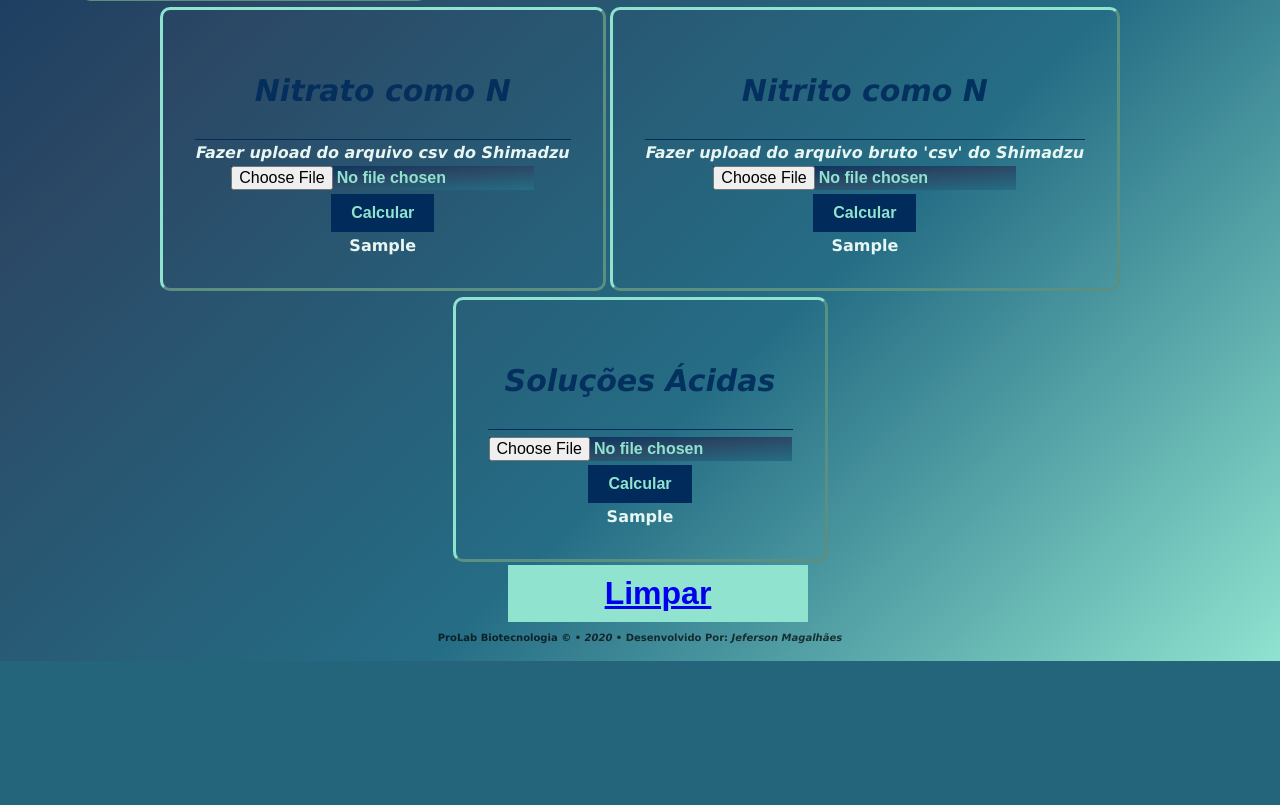
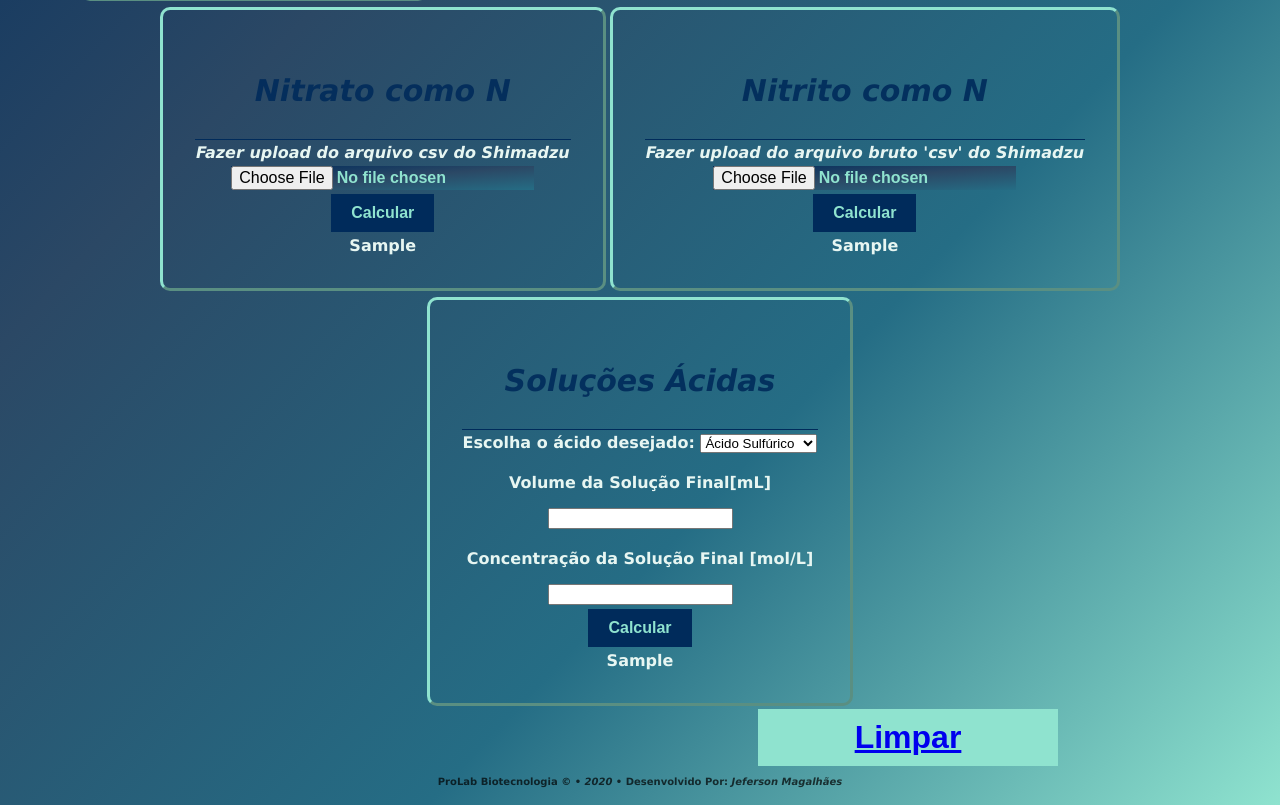
Before and after one commit to jefersonmglh/prolab_ferramentas_web, a Flask app: template templates/index.html in a window 1280 px wide. Shown: the part 568-1373 px from the top of the page. Before the commit the page ends 1229 px from the top, so only its background shows below. Run offline with Flask 2, Linux system fonts and the light colour scheme; the template is opened without the code that fills it: most values are stand-ins (such as "Sample title", 1, 10 or a date in 2020).

Commit message:
add sol_acidas; correcao de bugs;

```diff
--- a/app.py
+++ b/app.py
@@ -3,6 +3,7 @@ from mods.nitrato_como_n import Nitrato_N
 from mods.nitrito_como_n import Nitrito_N
 from mods.teor_de_umidade import Umidade
 from mods.teor_de_cinzas import Cinzas
+from mods.solucoes_acidas import *
 import datetime
 
 from flask import Flask, redirect, url_for, render_template, request
@@ -82,6 +83,30 @@ def init():
 
 			return render_template('index.html', year=year, cin_resultado=cin_resultado)
 
+
+		elif 'sol_acido' in request.form and 'sol_volume' in request.form and 'sol_concentracao' in request.form:
+
+			try:
+				sol_acido = request.form["sol_acido"]
+				sol_volume = float(request.form["sol_volume"])
+				sol_concentracao = float(request.form["sol_concentracao"])
+
+				if sol_acido == "sulfurico":
+					sol_acido_data = Sulfurico().data()
+				elif sol_acido == "cloridrico":
+					sol_acido_data = Cloridrico().data()
+				else:
+					sol_acido_data = Nitrico().data()
+
+				sol_acido_nome = sol_acido_data.get('nome')
+				sol_resultado = Solucoes_Acidas(acid_data=sol_acido_data, volume_final_sol=sol_volume, concentracao_sol=sol_concentracao).calc()
+
+			except:
+				sol_resultado = '---ERRO: VALORES---'
+				sol_acido_nome = ''
+
+			return render_template('index.html', year=year, sol_resultado=sol_resultado, acido_nome=sol_acido_nome)
+
 	else:
 		return render_template("index.html", year=year)
 
--- a/static/style.css
+++ b/static/style.css
@@ -21,12 +21,11 @@ button {
   border: none;
   padding: 10px 10px;
   text-align: center;
-  display: inline-block;
   font-size: 32px;
   font-weight: bold;
   position: relative;
   width: 300px;
-  left: 500px;
+  left: 750px;
 
 }
 
--- a/templates/index.html
+++ b/templates/index.html
@@ -20,7 +20,7 @@
 		</table>
 	</div>
 
-	<table align='center' class="out-table">
+	<div class="out"><table align='center' class="out-table">
 		<tr>
 			<td>
 				<table align="center" class="in-table">
@@ -89,8 +89,8 @@
 				</table>
 			</td>
 		</tr>
-	</table>
-	<table align="center" class="out-table">
+	</table></div>
+	<div class="out"><table align="center" class="out-table">
 		<tr>
 			<td>
 				<table align="center" class="in-table">
@@ -133,8 +133,8 @@
 				</table>
 			</td>
 		</tr>
-	</table>
-	<table align="center" class="out-table">
+	</table></div>
+	<div class="out"><table align="center" class="out-table">
 		<tr>
 			<td>
 				<table align="center" class="in-table">
@@ -142,19 +142,21 @@
 						<th><h3>Soluções Ácidas</h3></th>
 						<form action="#" method="post" enctype="multipart/form-data">
 							<tr>
-								<td>
-
-								</td>
-
+								<td><label for="sol_acido">Escolha o ácido desejado:</label>
+									<select name="sol_acido" id="sol_acido">
+									  <option value="sulfurico">Ácido Sulfúrico</option>
+									  <option value="cloridrico">Ácido Clorídrico</option>
+									  <option value="nitrico">Ácido Nítrico</option>
+									</select></td>
 							</tr>
-							<tr><td><input type="file" name="nitra_csv_file"></td></tr>
+							<tr><td><p>Volume da Solução Final[mL]</p><input type="number" step="0.01" lang="en-US" name="sol_volume"></td></tr>
+							<tr><td><p>Concentração da Solução Final [mol/L]</p><input type="number" step="0.1" lang="en-US" name="sol_concentracao"></td></tr>
 							<tr><td><input type="submit" value="Calcular" name="Calcular2"></td></tr>
-
 							<tr><td>
-							{%if nitra_resultado is number%}
-								<p class=resultado>{{nitra_resultado | safe }}</p></td></tr>
+							{%if sol_resultado is number%}
+								<p class=resultado>{{sol_resultado}} mL de {{acido_nome}} para esta solução.</p></td></tr>
 							{% else %}
-								{{nitra_resultado}}
+								{{sol_resultado}}
 							{%endif%}
 							</td></tr>
 						</form>
@@ -162,9 +164,9 @@
 				</table>
 			</td>
 		</tr>
-	</table>
+	</table></div>
 
-	<button ><a href="/">Limpar</a></button>
+	<div class="limpar_b"><button><a href="/">Limpar</a></button></div>
 
 	<footer><b>ProLab Biotecnologia ©</b> • <em>{{year}}</em> • Desenvolvido Por: <em>Jeferson Magalhães</em></footer>
 
```
Also changed, not shown: mods/solucoes_acidas.py (+7 -3 lines).
